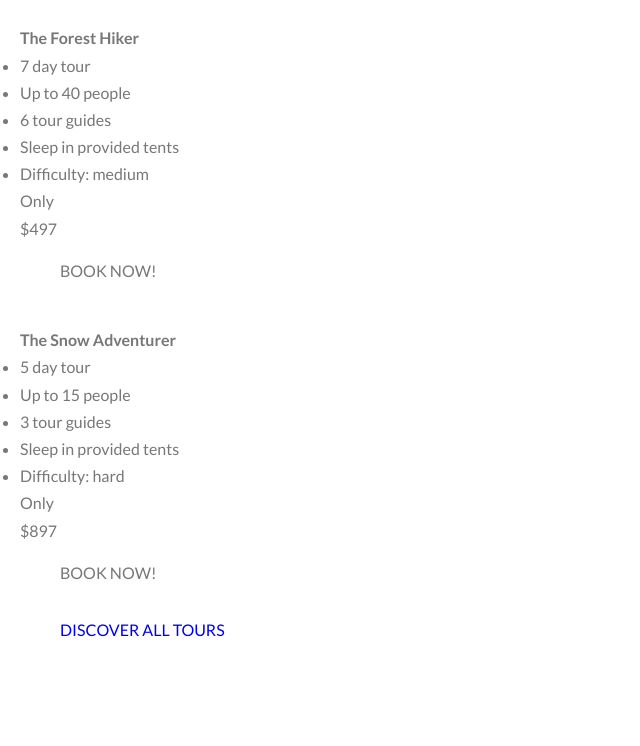
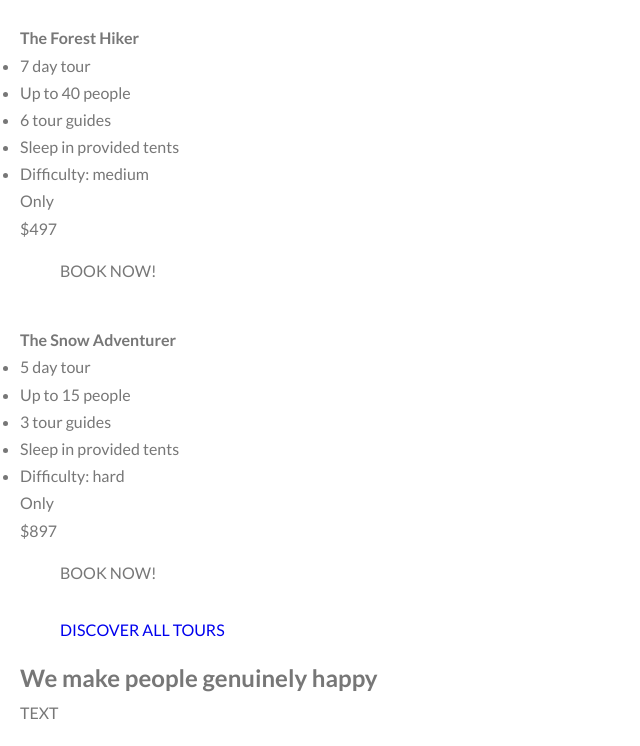
Before and after one commit to DevDownUnder/nature, a website: page Natours/starter/index.html in a window 1280 px wide. Shown: the part 3703-4449 px from the top of the page, without its empty margins (0-640 px from the left). Before the commit the page ends 4381 px from the top, so only its background shows below. Drawn offline with Linux system fonts and the light colour scheme; files that its build step writes are made by us from their sources; files whose address does not match are found by name.

Commit message:
Section - story added

```diff
--- a/Natours/starter/index.html
+++ b/Natours/starter/index.html
@@ -238,6 +238,18 @@
           <a href="#" class="btn btn--green u-margin-top-big">Discover all tours</a>
         </div>
       </section>
+
+      <section class="section-stories">
+        <div class="u-center-text u-margin-bottom-big">
+          <h2 class="heading-secondary">We make people genuinely happy</h2>
+        </div>
+
+        <div class="row">
+          <div class="story">
+            TEXT
+          </div>
+        </div>
+      </section>
     </main>
     <!--
         <div class="row">
--- a/sass/main.scss
+++ b/sass/main.scss
@@ -11,6 +11,8 @@
 @import "components/card";
 @import "components/composition";
 @import "components/feature-box";
+@import "components/story";
+
 
 @import "layout/grid";
 @import "layout/header";
--- a/sass/pages/_home.scss
+++ b/sass/pages/_home.scss
@@ -32,3 +32,8 @@ margin-top: -10rem;
   padding-bottom: 60rem;
   margin-top: -20vh;
 }
+
+.section-stories{
+  padding: 15rem 0;
+  background-color:  $color-grey-light;
+}
```
Also changed, not shown: css/style.css, sass/components/_story.scss (added).
